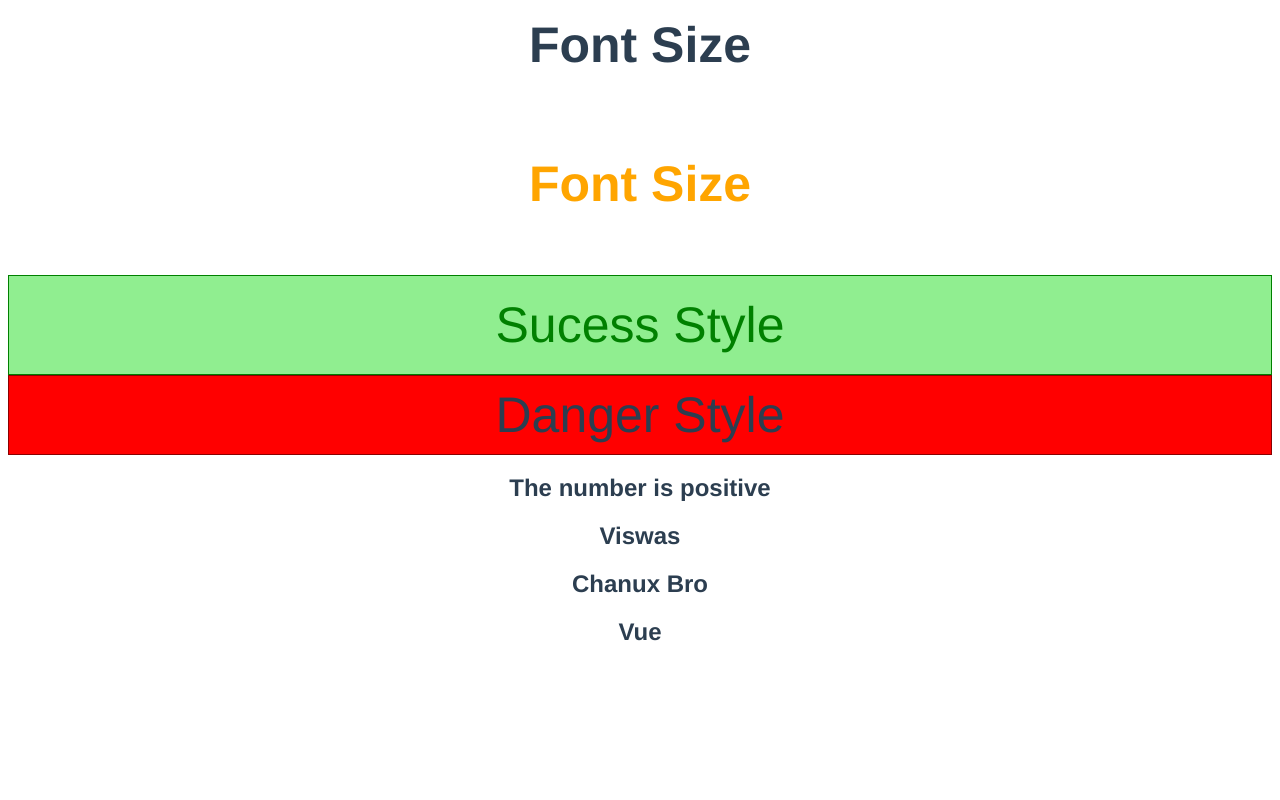
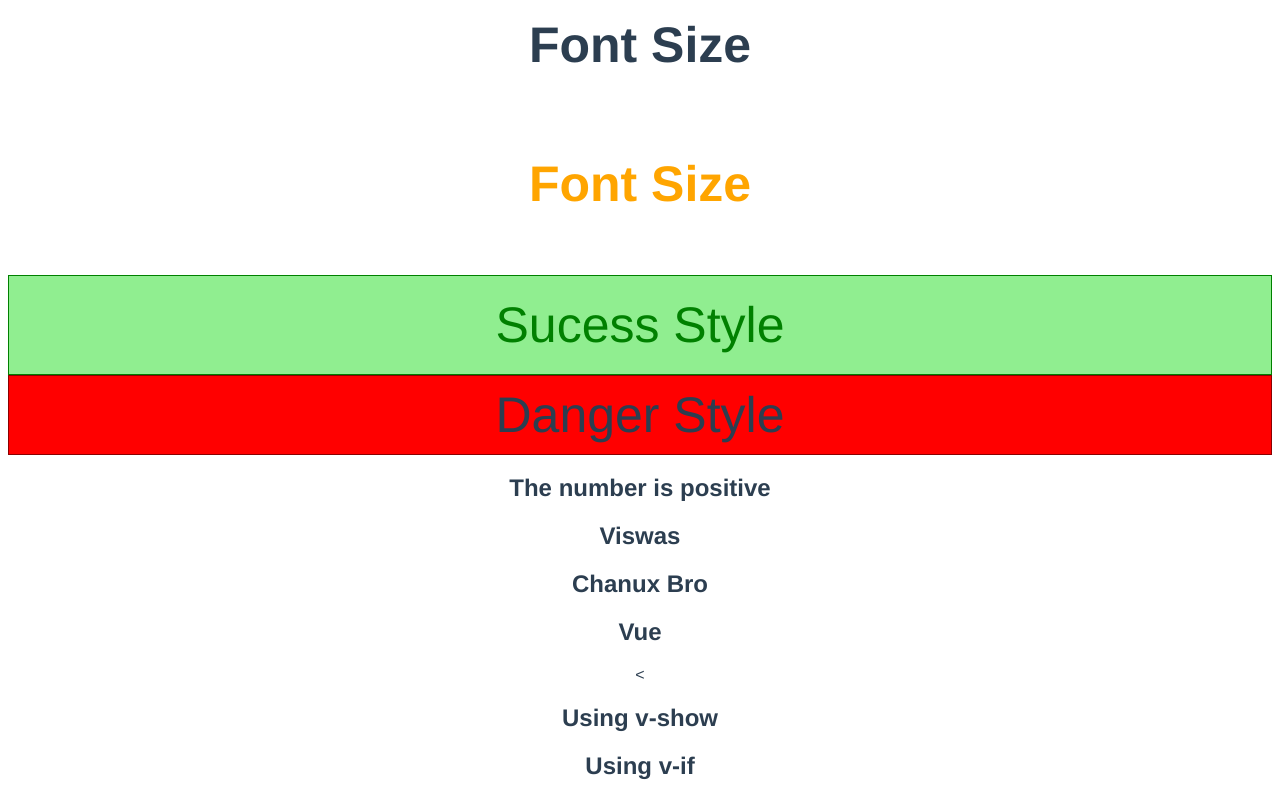
Before and after one commit to KDvs123/vue-tutorial, a Vue app in the folder hello-world/: page / in a window 1280 px wide. Shown: the part 632-1432 px from the top of the page. Before the commit the page ends 1298 px from the top, so only its background shows below. Built offline with nearby package versions, Linux system fonts and the light colour scheme.

Commit message:
v-show for condtional rendering

```diff
--- a/hello-world/src/App.vue
+++ b/hello-world/src/App.vue
@@ -42,6 +42,8 @@
   <h2 v-else-if="num>0">The number is positive</h2>
   <h2 v-else>Its not a number</h2>
 
+
+
   <!--actes as an invisible div-->
   <template v-if="display">
     <h2>Viswas</h2>
@@ -49,6 +51,11 @@
     <h2>Vue</h2>
 
   </template>
+
+  <
+  <h2 v-show="showElement">Using v-show</h2><!--when show element is false it just hidden if you have an element that's gonna be toggleing this is the effective way-->
+  <h2 v-if="showElement">Using v-if</h2><!--when show element is false it just not present at all-->
+
 
 
 
@@ -93,7 +100,8 @@ export default {
         border:'1px solid darkred'
       },
       num:5,
-      display:true
+      display:true,
+      showElement:true
 
     };
   },
```
